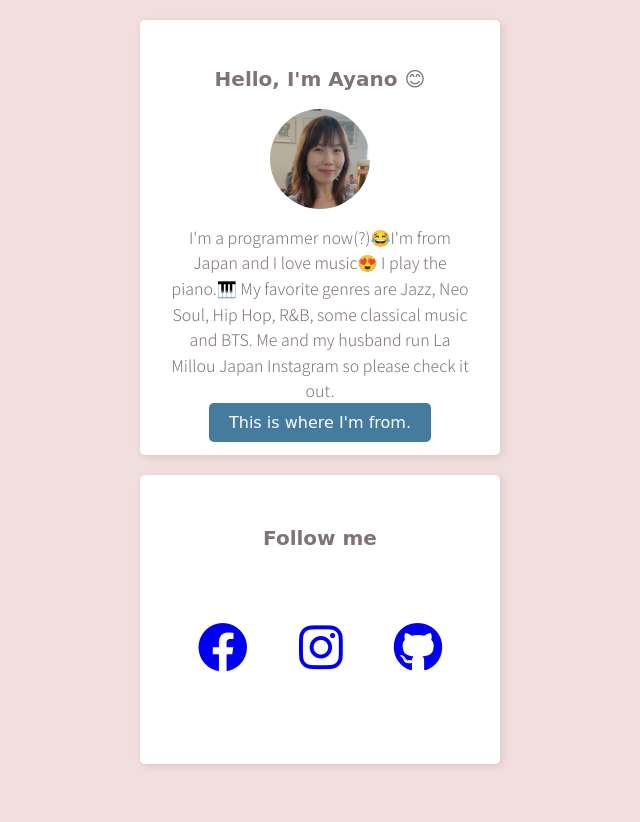
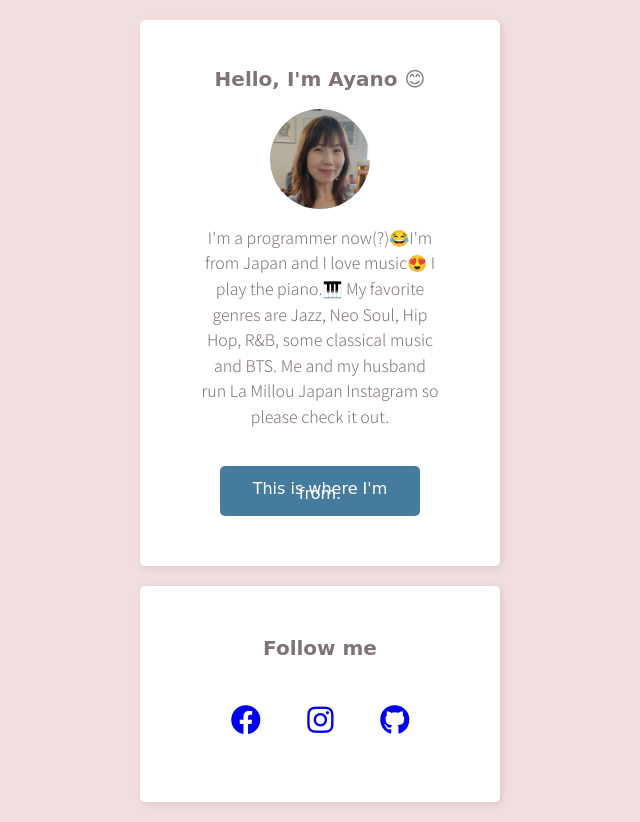
Before and after one commit to AyanoKotek/profile, a plain HTML site: page index.html in a window 1280 px wide. Shown: the whole page, without its empty margins (320-960 px from the left). Before the commit the page ends 800 px from the top, so only its background shows below. Drawn offline with Linux system fonts and the light colour scheme; a web font is replaced by a local one.

Commit message:
make my profile prettier

```diff
--- a/index.html
+++ b/index.html
@@ -14,8 +14,10 @@
       <div class="card">
         <h1>Hello, I'm Ayano 😊</h1>
         <img src="images/IMG20220613203051.jpg" class="img-circle" width="100px" height="100px" alt="headshot of Ayano">
-        <p>I'm a programmer now(?)😂I'm from Japan and I love music😍 I play the piano.🎹 My favorite genres are Jazz, Neo Soul, Hip Hop, R&B, some classical music and BTS. Me and my husband run La Millou Japan Instagram so please check it out.</p>
-        <a href="https://www.japan-guide.com/list/e1215.html" class="btn-blue" target="_blank">This is where I'm from.</a>
+          <div class="card-info">
+            <p>I'm a programmer now(?)😂I'm from Japan and I love music😍 I play the piano.🎹 My favorite genres are Jazz, Neo Soul, Hip Hop, R&B, some classical music and BTS. Me and my husband run La Millou Japan Instagram so please check it out.</p>
+            <a href="https://www.japan-guide.com/list/e1215.html" class="btn-blue" target="_blank">This is where I'm from.</a>
+          </div>
       </div>
       <div class="card">
         <h2>Follow me</h2>
--- a/style.css
+++ b/style.css
@@ -45,9 +45,10 @@ a {
 .btn-blue {
   color: white;
   background-color: #457b9d;
-  padding: 10px 20px;
+  padding: 20px;
   margin: 20px;
   border-radius: 5px;
+  display: inline-block;
 
 }
 
@@ -64,9 +65,14 @@ a {
 .list-inline {
   list-style: none;
   padding-left: 0px;
-  font-size: 50px;
+  font-size: 30px;
 }
 
 .list-inline > li :hover {
   color: black;
 }
+
+.card-info {
+  width: 80%;
+  margin: 0 auto;
+}
```
